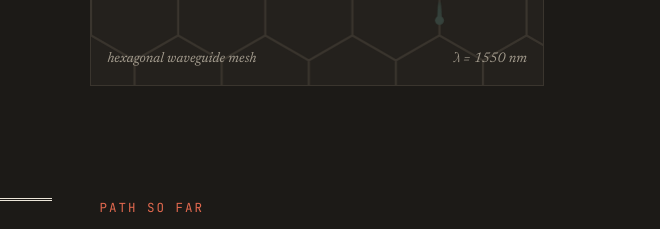
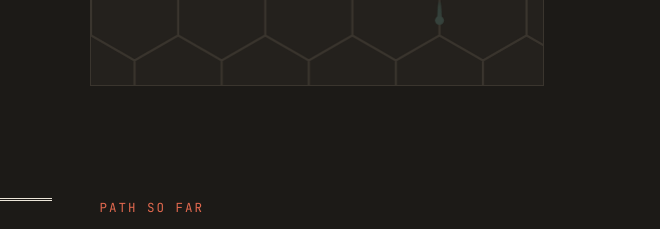
Before and after one commit to JoseRausell/JoseRausell.github.io, a plain HTML site: page index.html in a window 1280 px wide. Shown: the part 496-725 px from the top of the page, 620-1280 px from the left. Drawn offline with Linux system fonts and the light colour scheme.

Commit message:
Remove figure captions
Co-Authored-By: Claude Opus 5.5 <noreply@anthropic.com>
Claude-Session: https://claude.ai/code/session_019xxhecvP9S6x5KhbFDgegX

```diff
--- a/index.html
+++ b/index.html
@@ -272,7 +272,6 @@ footer{border-top:3px double var(--ink);font-style:italic}
       <figure class="mesh-card" style="margin:0" aria-label="Illustration of a hexagonal programmable waveguide mesh with light pulses travelling through it">
         <canvas id="mesh"></canvas>
         <img class="portrait" src="assets/portrait.jpg" alt="Portrait of José Roberto Rausell-Campo" width="720" height="720">
-        <figcaption class="mesh-cap"><span>hexagonal waveguide mesh</span><span>λ = 1550 nm</span></figcaption>
       </figure>
     </div>
   </div>
```
Also changed, not shown: lab.html (+0 -1 lines).
